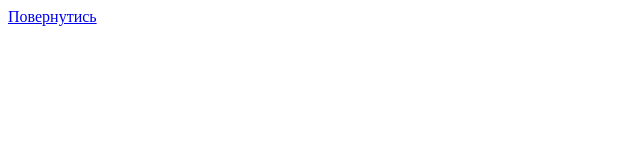
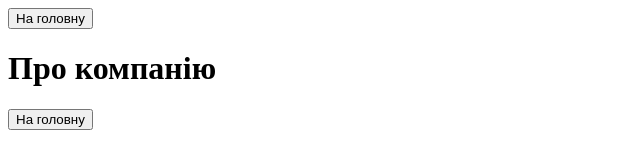
Before and after one commit to MaksymKozynets/Ltek, a plain HTML site: page AboutUs.html in a window 1280 px wide. Shown: the whole page, without its empty margins (0-640 px from the left). Drawn offline with Linux system fonts and the light colour scheme.

Commit message:
About us

```diff
--- a/AboutUs.html
+++ b/AboutUs.html
@@ -6,6 +6,19 @@
     <title>About Us</title>
 </head>
 <body>
-    <a href="Index.html">Повернутись</a>
+    <header>
+        <form action="Index.html">
+            <button>На головну</button>
+        </form>
+        <h1>Про компанію</h1>
+    </header>
+    <main>
+
+    </main>
+    <footer>
+        <form action="Index.html">
+            <button>На головну</button>
+        </form>
+    </footer>
 </body>
 </html>
```
Also changed, not shown: Index.html (+2 -2 lines).
